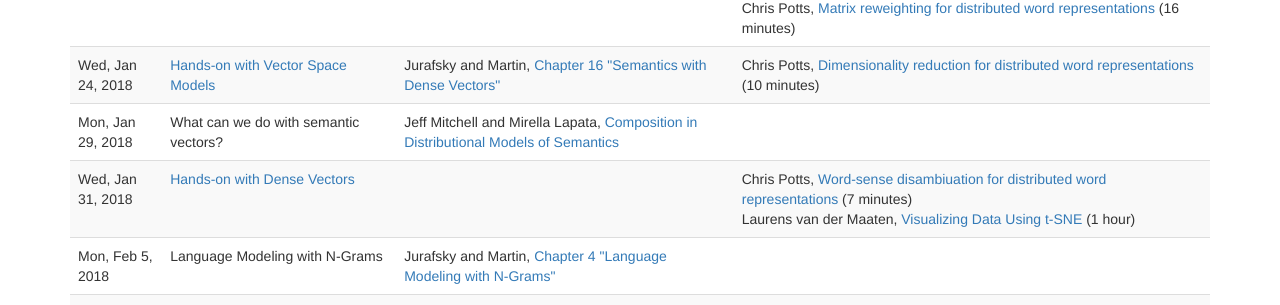
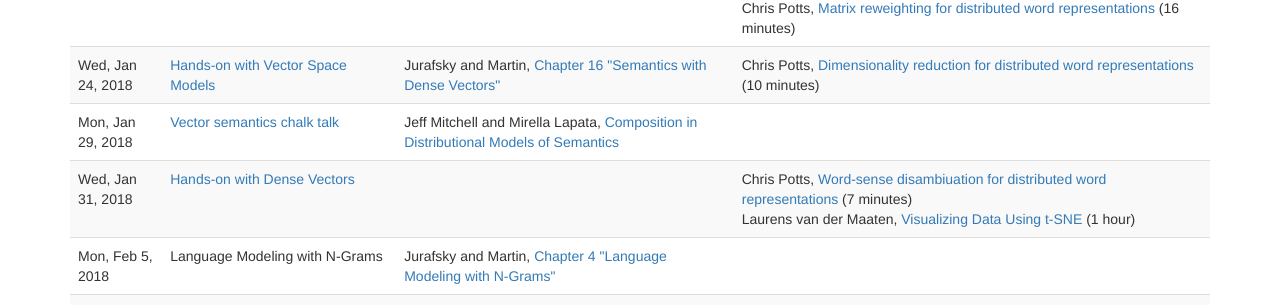
Before and after one commit to computational-linguistics-class/computational-linguistics-class.github.io, a Jekyll site: the page built from lectures.md, in a window 1280 px wide. Shown: the part 420-725 px from the top of the page. Built offline with Jekyll 4.4.1, drawn with Linux system fonts in a browser that asks for light colours; nearby versions of some CDN libraries; a script that is not in the unit is left out.

Commit message:
Added chalk talk slides from last week

```diff
--- a/_data/lectures.yaml
+++ b/_data/lectures.yaml
@@ -73,8 +73,8 @@
       length: 10 minutes
 -
   date: 2018-01-29
-  slides:
-  title: What can we do with semantic vectors?
+  slides: slides/03-vector-semantics-chalk-talk.pdf
+  title: Vector semantics chalk talk
   readings:
     -
       title: Composition in Distributional Models of Semantics
```
Also changed, not shown: 1 other file.
